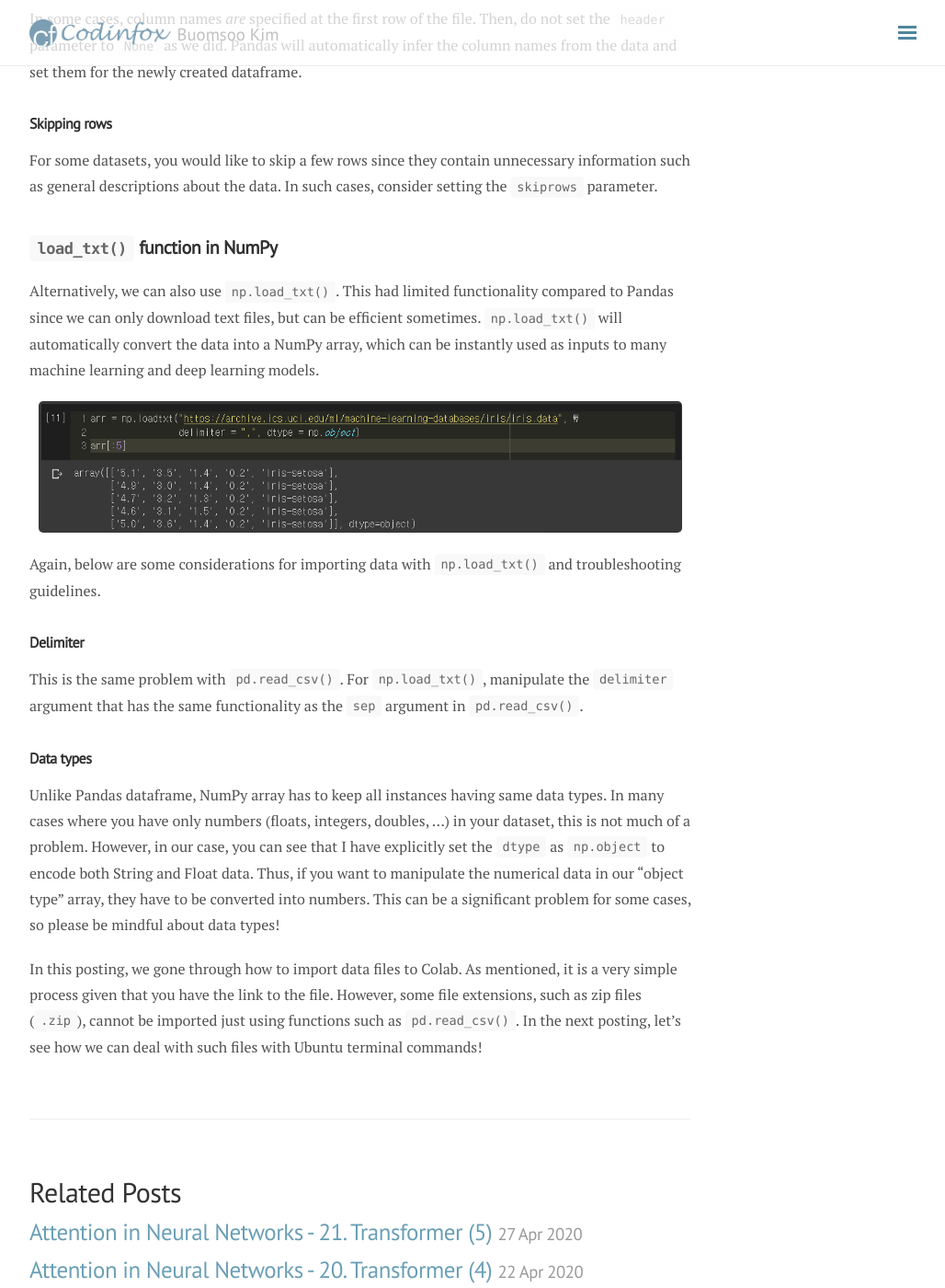
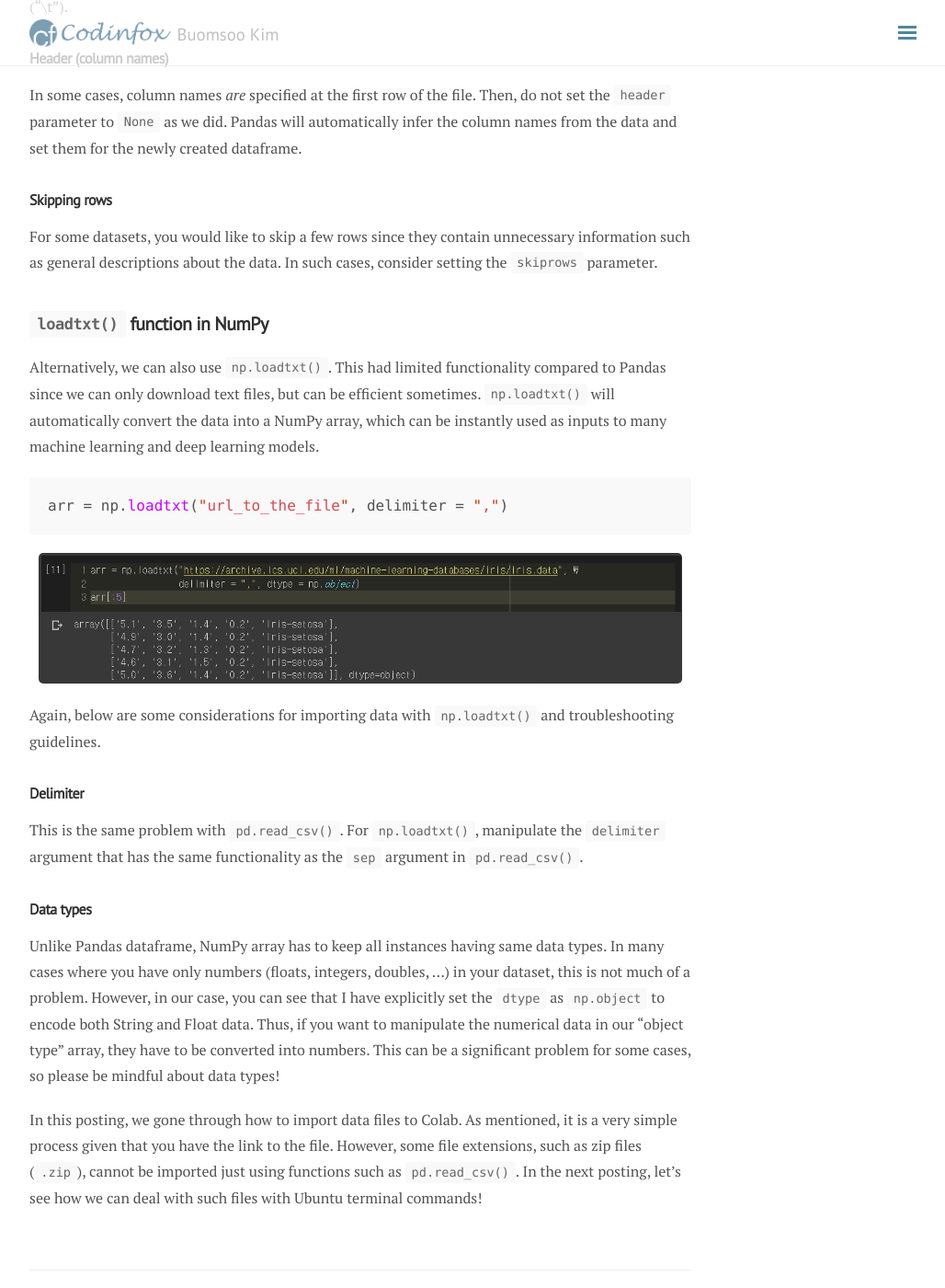
Before and after one commit to buomsoo-kim/buomsoo-kim.github.io, a Jekyll site: the page built from _posts/2020-05-03-Colab-downloading-files-from-web.md.md, in a window 1280 px wide and 1400 px high, scrolled down 2281 px. Shown: the whole window at 92% size, without its empty margins (248-1276 px from the left). Built offline with Jekyll 4.4.1, drawn with Linux system fonts in a browser that asks for light colours; nearby versions of some CDN libraries; comment, search, counter and statistics services are not loaded; some of the changed text lies outside the part shown.

Commit message:
Update 2020-05-03-Colab-downloading-files-from-web.md.md

````diff
--- a/_posts/2020-05-03-Colab-downloading-files-from-web.md.md
+++ b/_posts/2020-05-03-Colab-downloading-files-from-web.md.md
@@ -34,6 +34,10 @@
 
 Since the data is delimited with commas (,), we can just paste the link in the first argument of ```read_csv()``` function. It will return a Pandas dataframe containing the content of the file.
 
+```python
+df = pd.read_csv("url_to_the_file", header = None)
+```
+
 <p align = "center">
 <img src ="/data/images/2020-05-03/1.PNG" width = "700px" class="center">
 </p>
@@ -60,21 +64,25 @@ In some cases, column names *are* specified at the first row of the file. Then,
 For some datasets, you would like to skip a few rows since they contain unnecessary information such as general descriptions about the data. In such cases, consider setting the ```skiprows``` parameter.
 
 
-## ```load_txt()``` function in NumPy
+## ```loadtxt()``` function in NumPy
 
-Alternatively, we can also use ```np.load_txt()```. This had limited functionality compared to Pandas since we can only download text files, but can be efficient sometimes. ```np.load_txt()``` will automatically convert the data into a NumPy array, which can be instantly used as inputs to many machine learning and deep learning models.
+Alternatively, we can also use ```np.loadtxt()```. This had limited functionality compared to Pandas since we can only download text files, but can be efficient sometimes. ```np.loadtxt()``` will automatically convert the data into a NumPy array, which can be instantly used as inputs to many machine learning and deep learning models.
+
+```python
+arr = np.loadtxt("url_to_the_file", delimiter = ",")
+```
 
 <p align = "center">
 <img src ="/data/images/2020-05-03/2.PNG" width = "700px" class="center">
 </p>
 
 
-Again, below are some considerations for importing data with ```np.load_txt()``` and troubleshooting guidelines.
+Again, below are some considerations for importing data with ```np.loadtxt()``` and troubleshooting guidelines.
 
 
 ### Delimiter
 
-This is the same problem with ```pd.read_csv()```. For ```np.load_txt()```, manipulate the ```delimiter``` argument that has the same functionality as the ```sep``` argument in ```pd.read_csv()```.
+This is the same problem with ```pd.read_csv()```. For ```np.loadtxt()```, manipulate the ```delimiter``` argument that has the same functionality as the ```sep``` argument in ```pd.read_csv()```.
 
 
 ### Data types
````
